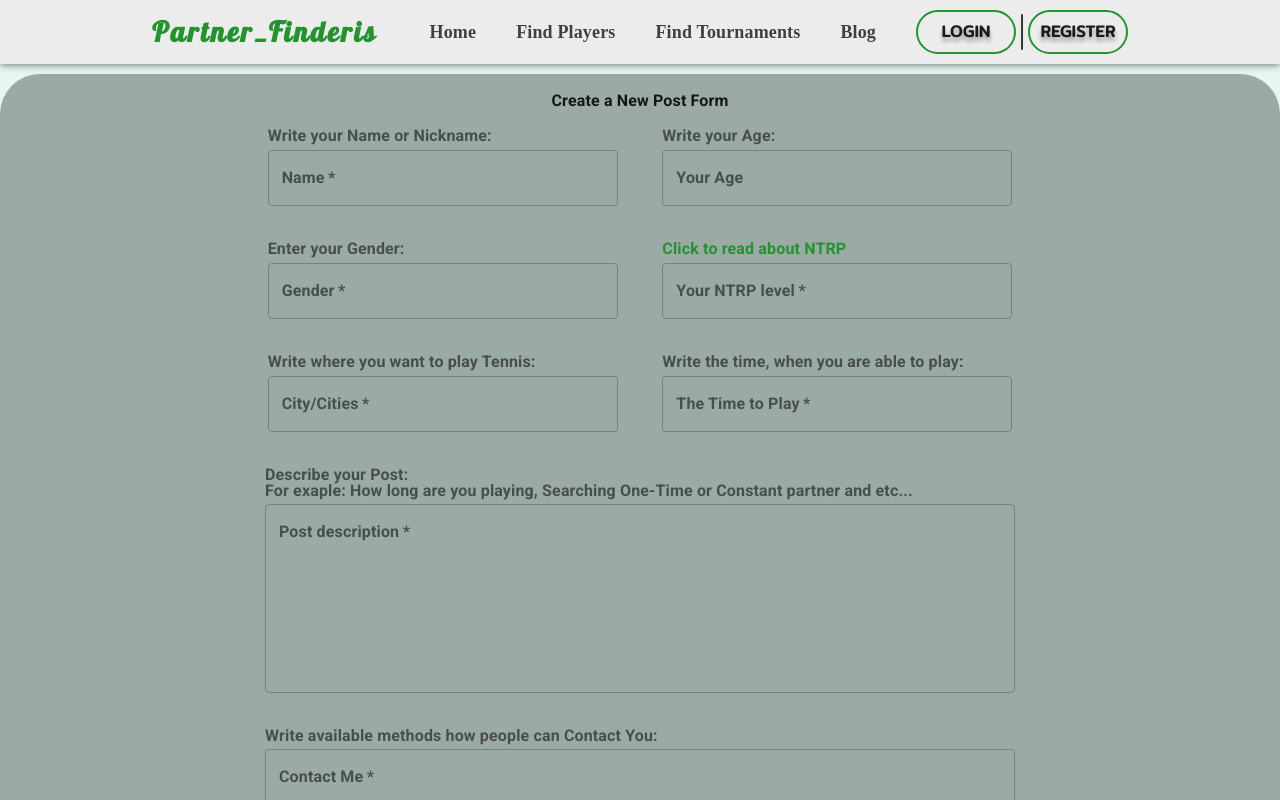
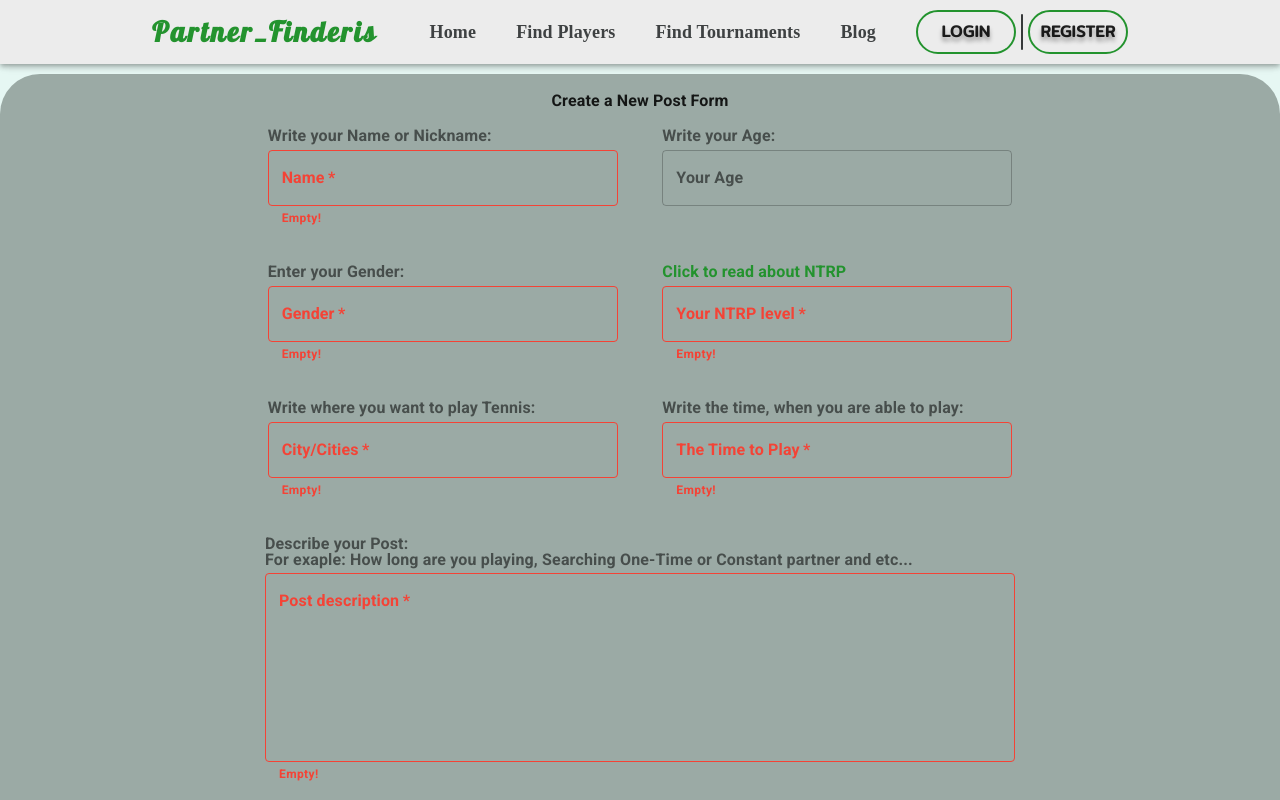
Before and after one commit to TadasSipavicius/Searching-Partner-Website, a React (Create React App) app in the folder Client/: page /createpost in a window 1280 px wide. Shown: the top 800 px of the page. Built offline with nearby package versions, Linux system fonts and the light colour scheme; no server answers; a web font is replaced by a local one.

Commit message:
Added findplayer insert to database

```diff
--- a/Client/src/Components/CreatePostForm.tsx
+++ b/Client/src/Components/CreatePostForm.tsx
@@ -1,5 +1,9 @@
-import { Box, Button, Container, createStyles, Divider, Grid, InputLabel, Link, makeStyles, TextField, Theme } from '@material-ui/core';
-import React from 'react';
+import { Box, Container, createStyles, Dialog, DialogActions, DialogTitle, Divider, Grid, InputLabel, Link, makeStyles, TextField, Theme } from '@material-ui/core';
+import Button from '@mui/material/Button';
+import React, { useState } from 'react';
+import Axios from 'axios';
+import { useAuth0 } from '@auth0/auth0-react';
+import { useHistory } from 'react-router';
 
 const useStyles = makeStyles( (theme: Theme) =>
     createStyles({
@@ -71,8 +75,69 @@ const useStyles = makeStyles( (theme: Theme) =>
 
 export default function CreatePostForm(){
 
+    const { user } = useAuth0();
+    const history = useHistory();
     const classes = useStyles();
 
+    const [playerName, setPlayerName] = useState("");
+    const [playerAge, setPlayerAge] = useState("");
+    const [playerGender, setPlayerGender] = useState("");
+    const [playerNTRP, setPlayerNTRP] = useState("");
+    const [playerCity, setPlayerCity] = useState("");
+    const [playerTime, setPlayerTime] = useState("");
+    const [playerDescription, setPlayerDescription] = useState("");
+    const [playerContactInfo, setPlayerContactInfo] = useState("");
+    const [isOpen, setIsOpen] = useState(false);
+
+
+
+    const handleNameOnChange = (e) =>{
+        setPlayerName(e.target.value);
+    }
+    const handleAgeOnChange = (e) =>{
+        setPlayerAge(e.target.value);
+    }
+    const handleGenderOnChange = (e) =>{
+        setPlayerGender(e.target.value);
+    }
+    const handleNTPROnChange = (e) =>{
+        setPlayerNTRP(e.target.value);
+    }
+    const handleCityOnChange = (e) =>{
+        setPlayerCity(e.target.value);
+    }
+    const handleTimeOnChange = (e) =>{
+        setPlayerTime(e.target.value);
+    }
+    const handleDescriptionOnChange = (e) =>{
+        setPlayerDescription(e.target.value);
+    }
+    const handleContactInfoOnChange = (e) =>{
+        setPlayerContactInfo(e.target.value);
+    }
+
+    const handleOnCloseDialog = () =>{
+        setIsOpen(false);
+    }
+
+    const redirectToFindPlayerPage = () =>{
+        history.push('/findplayers');
+    }
+
+    const onSubmitClick = async () =>{
+        await Axios.post("http://localhost:3001/findplayer/insert", {
+            playerName: playerName,
+            playerAge: playerAge,
+            playerGender: playerGender,
+            playerNTRP: playerNTRP,
+            playerCity: playerCity,
+            playerTime: playerTime,
+            playerDescription: playerDescription,
+            playerContactInfo: playerContactInfo,
+            playerUser_id: user?.sub
+        });
+        setIsOpen(true);
+    }
     return(
         <Container className={classes.theForm}>
             <form>
@@ -81,13 +146,26 @@ export default function CreatePostForm(){
                         <InputLabel className={classes.theLabel} >
                             Write your Name or Nickname:
                         </InputLabel>
-                        <TextField className={classes.formField} label="Name" variant="outlined" required/>
+                        <TextField
+                        className={classes.formField}
+                        label="Name"
+                        variant="outlined"
+                        required
+                        onChange={handleNameOnChange}
+                        error={playerName === ""}
+                        helperText={playerName === "" ? 'Empty!' : ''}
+                        />
                     </Grid>
                     <Grid xs={12} lg={4} item>
                         <InputLabel className={classes.theLabel}>
                             Write your Age:
                         </InputLabel>
-                        <TextField className={classes.formField} label="Your Age" variant="outlined"/>
+                        <TextField
+                        className={classes.formField}
+                        label="Your Age"
+                        variant="outlined"
+                        onChange={handleAgeOnChange}
+                        />
                     </Grid>
                 </Grid>
 
@@ -101,13 +179,24 @@ export default function CreatePostForm(){
                         label="Gender"
                         variant="outlined"
                         required
+                        onChange={handleGenderOnChange}
+                        error={playerGender === ""}
+                        helperText={playerGender === "" ? 'Empty!' : ''}
                         />
                     </Grid>
                     <Grid sm={12} lg={4} item>
                         <InputLabel className={classes.theLabel}>
                             <Link href="https://tenisonamai.lt/teniso-lygio-ivertinimas-pagal-ntrp/" target="_blank" rel="noopener">Click to read about NTRP</Link>
                         </InputLabel>
-                        <TextField className={classes.formField} label="Your NTRP level" variant="outlined" required/>
+                        <TextField
+                        className={classes.formField}
+                        label="Your NTRP level"
+                        variant="outlined"
+                        required
+                        onChange={handleNTPROnChange}
+                        error={playerNTRP === ""}
+                        helperText={playerNTRP === "" ? 'Empty!' : ''}
+                        />
                     </Grid>
 
                 </Grid>
@@ -116,33 +205,86 @@ export default function CreatePostForm(){
                         <InputLabel className={classes.theLabel}>
                             Write where you want to play Tennis:
                         </InputLabel>
-                        <TextField className={classes.formField} label="City/Cities" variant="outlined" required/>
+                        <TextField
+                        className={classes.formField}
+                        label="City/Cities"
+                        variant="outlined"
+                        required
+                        onChange={handleCityOnChange}
+                        error={playerCity === ""}
+                        helperText={playerCity === "" ? 'Empty!' : ''}
+                        />
                     </Grid>
                     <Grid sm={12} lg={4} item>
                         <InputLabel className={classes.theLabel}>
                             Write the time, when you are able to play:
                         </InputLabel>
-                        <TextField className={classes.formField} label="The Time to Play" variant="outlined" required/>
+                        <TextField
+                        className={classes.formField}
+                        label="The Time to Play"
+                        variant="outlined"
+                        required
+                        onChange={handleTimeOnChange}
+                        error={playerTime === ""}
+                        helperText={playerTime === "" ? 'Empty!' : ''}
+                        />
                     </Grid>
 
                 </Grid>
                 <Grid className={classes.gridContainer}>
                     <InputLabel className={classes.descbAndContactLabel} style={{marginTop: 25}}>Describe your Post:</InputLabel>
                     <InputLabel className={classes.descbAndContactLabel}>For exaple: How long are you playing, Searching One-Time or Constant partner and etc... </InputLabel>
-                    <TextField multiline rows={8} className={classes.descbAndContactForm} label="Post description" variant="outlined" required/>
+                    <TextField
+                    multiline
+                    rows={8}
+                    className={classes.descbAndContactForm}
+                    label="Post description"
+                    variant="outlined"
+                    required
+                    onChange={handleDescriptionOnChange}
+                    error={playerDescription === ""}
+                    helperText={playerDescription === "" ? 'Empty!' : ''}
+                    />
                 </Grid>
                 <Grid className={classes.gridContainer}>
                     <InputLabel className={classes.descbAndContactLabel} style={{marginTop: 25}}>
                         Write available methods how people can Contact You:
                     </InputLabel>
-                    <TextField multiline rows={4} className={classes.descbAndContactForm} label="Contact Me" variant="outlined" required/>
+                    <TextField
+                    multiline
+                    rows={4}
+                    className={classes.descbAndContactForm}
+                    label="Contact Me"
+                    variant="outlined"
+                    required
+                    onChange={handleContactInfoOnChange}
+                    error={playerContactInfo === ""}
+                    helperText={playerContactInfo === "" ? 'Empty!' : ''}
+                    />
                 </Grid>
                 <Divider className={classes.divider} />
                 <Box>
-                    <Button className={classes.submitbutton}>
-                        Submit New Form
-                    </Button>
+                    {((playerName && playerGender && playerNTRP && playerCity
+                        && playerTime && playerDescription && playerContactInfo) === "") ? (
+                            <Button variant="outlined" disabled>Submit Form</Button>
+                        ) : (
+                        <Button variant="outlined" onClick={onSubmitClick}>
+                            Submit Form
+                        </Button>
+                        )}
                 </Box>
+                <Dialog
+                    open={isOpen}
+                    onClose={handleOnCloseDialog}
+                >
+                    <DialogTitle>
+                        Insert is Completed. Get back to FindPlayer page?
+                    </DialogTitle>
+                    <DialogActions>
+                        <Button onClick={redirectToFindPlayerPage}>Yes</Button>
+                        <Button onClick={handleOnCloseDialog}>No</Button>
+                    </DialogActions>
+                </Dialog>
             </form>
         </Container>
     )
```
Also changed, not shown: 1 other file (tests, documents, lock files or other folders).
